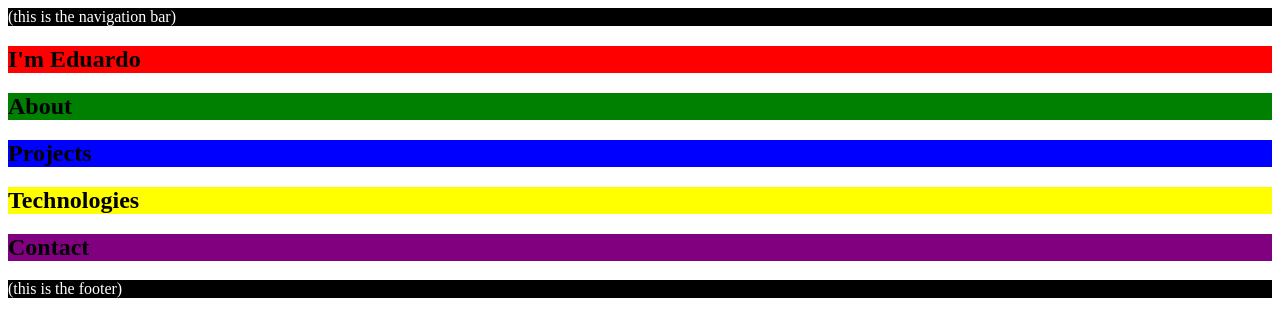
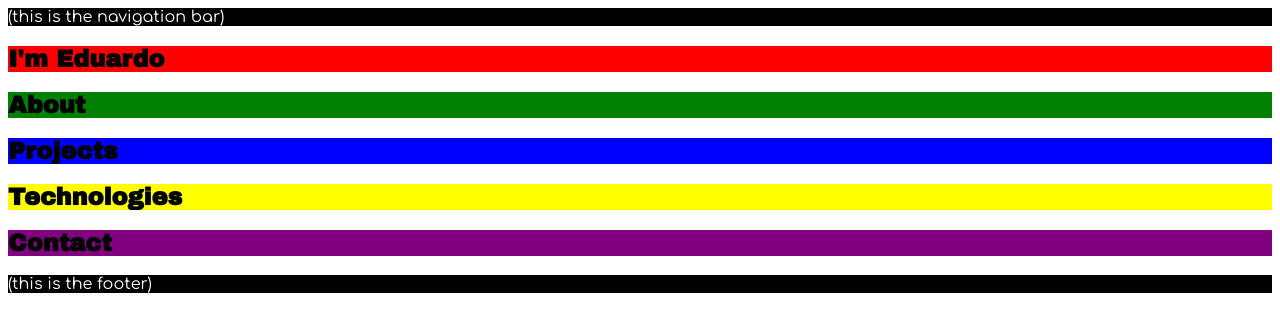
Before and after one commit to elalienx/backend-portofolio, a React (Create React App) app: page / in a window 1280 px wide. Shown: the top 336 px of the page. Built offline with nearby package versions, Linux system fonts and the light colour scheme.

Commit message:
installed Google Fonts into the project

```diff
--- a/src/styles/base/layout.css
+++ b/src/styles/base/layout.css
@@ -0,0 +1,3 @@
+body {
+  font-family: "Comfortaa", cursive;
+}
--- a/src/styles/base/typography.css
+++ b/src/styles/base/typography.css
@@ -0,0 +1,5 @@
+h1,
+h2,
+h3 {
+  font-family: "Archivo Black", sans-serif;
+}
--- a/src/styles/style.css
+++ b/src/styles/style.css
@@ -1,3 +1,6 @@
+/* Fonts */
+@import url("https://fonts.googleapis.com/css2?family=Archivo+Black&family=Bebas+Neue&family=Comfortaa&display=swap");
+
 /* Base */
 @import url("./base/variables.css");
 @import url("./base/typography.css");
```
